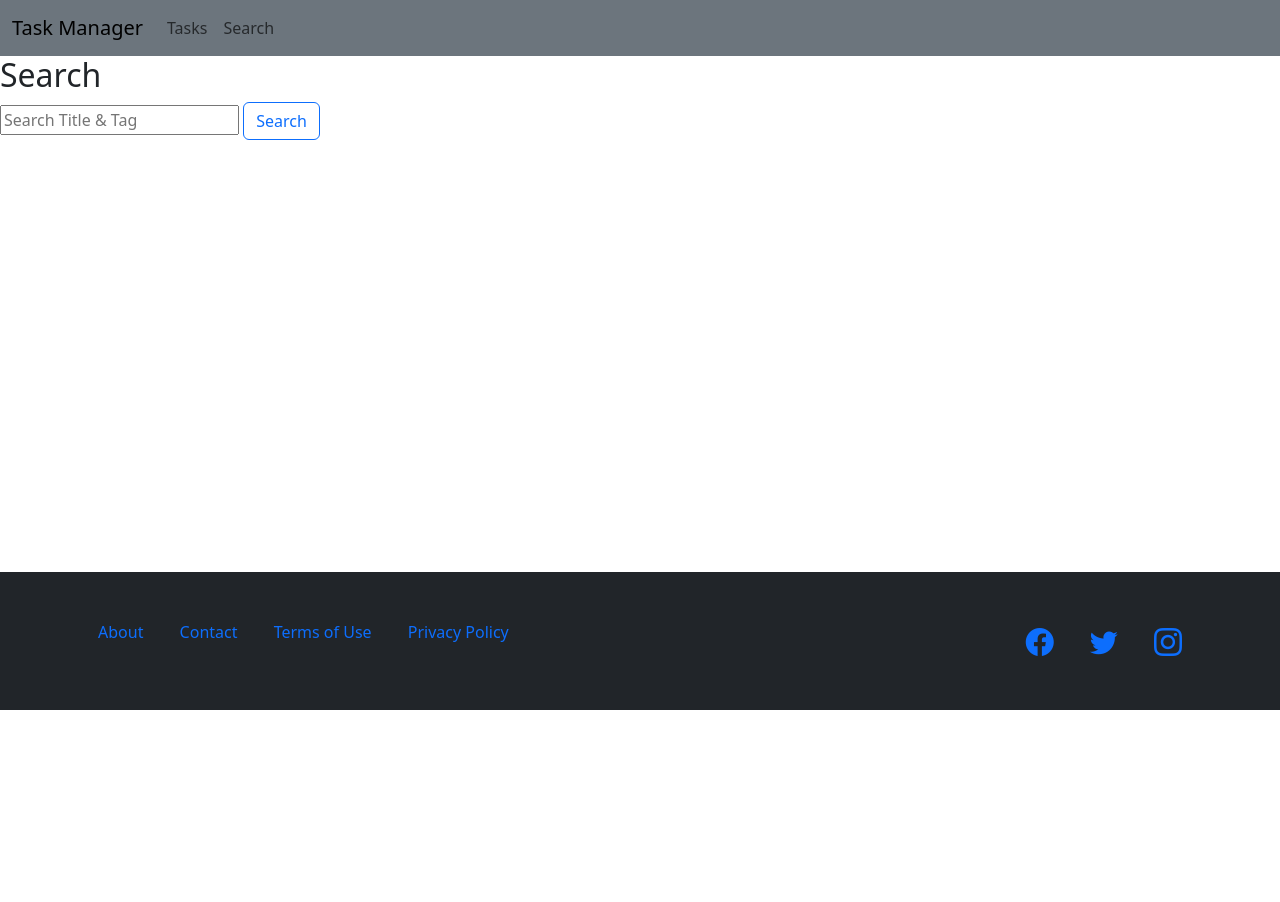
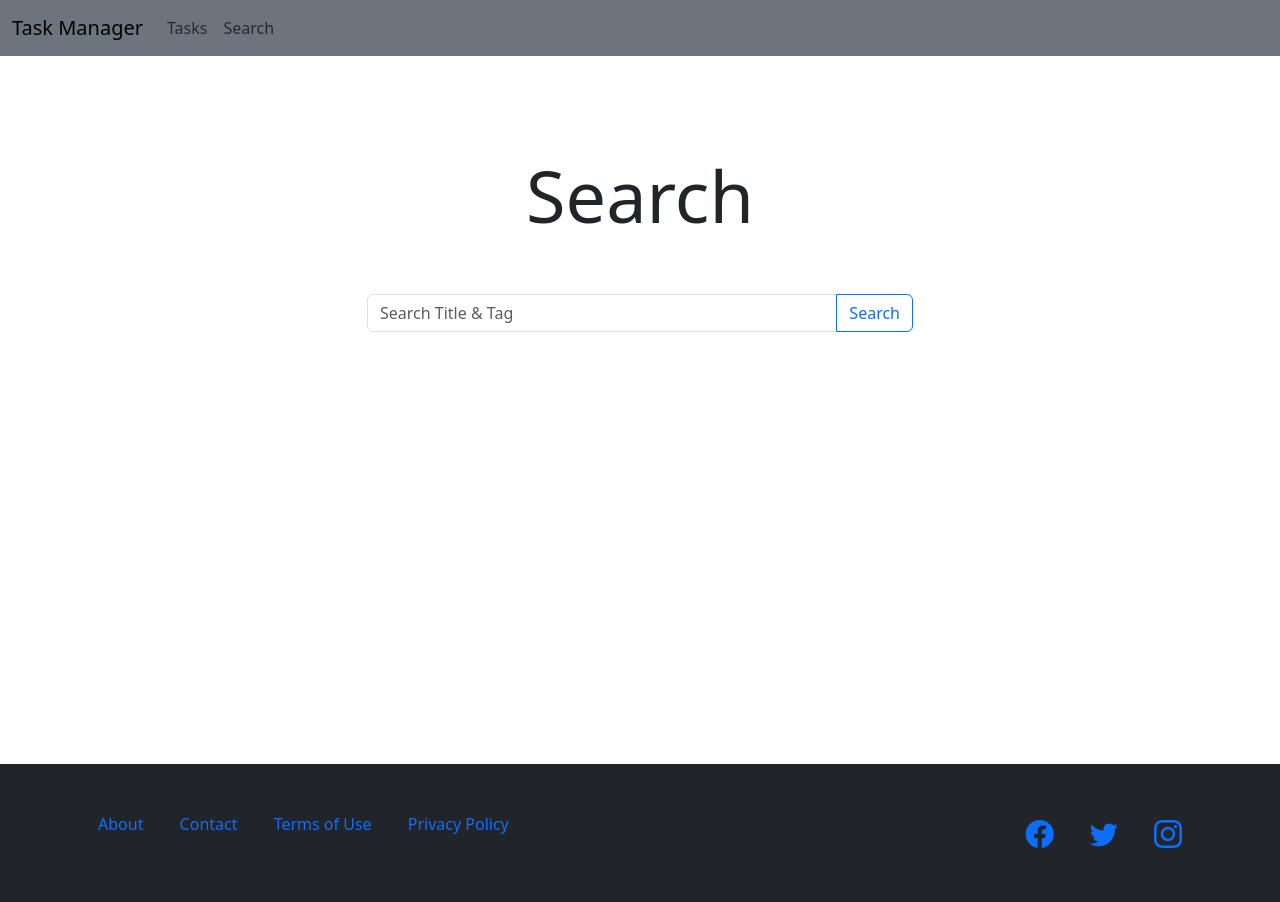
Before and after one commit to HosseinTahami/Task-Manager, a Django app: page /search/ in a window 1280 px wide. Before the commit the page ends 710 px from the top, so only its background shows below. Run offline with Django 4.2, Linux system fonts and the light colour scheme.

Commit message:
viewing all tags in

```diff
--- a/TaskManager/TaskApp/views.py
+++ b/TaskManager/TaskApp/views.py
@@ -21,12 +21,15 @@ def task_detail(request, task_id):
         remain = 'Ongoing'
     else:
         remain = 'Finished'
+    tags = detail.tags.all()
     return render(
         request,
         'task_detail.html',
-        {'detail' : detail ,
-        'remain' : remain}
+        {'detail' : detail,
+        'remain' : remain,
+        'tags' : tags}
         )
+
 
 def tasks(request):
     all_tasks = Task.objects.all()
--- a/TaskManager/template/search.html
+++ b/TaskManager/template/search.html
@@ -1,10 +1,31 @@
 {% extends 'base.html' %}
 
 {% block content %}
-<h2>Search</h2>
-<form method=POST action="{% url 'search_results' %}">
-    {% csrf_token %}
-    <input type="search" placeholder="Search Title & Tag" arial-label="Search" name="searched">
-    <button class="btn btn-outline-primary" type="submit">Search</button>
-</form>
+<br>
+<br>
+<br>
+<br>
+<div class="container text-center">
+    <h1 class="display-2">Search</h2>
+        <br>
+        <br>
+        <div class="row">
+            <div class="col-3">
+                <br>
+            </div>
+            <div class="col-6">
+                <form method=POST action="{% url 'search_results' %}">
+                    {% csrf_token %}
+                    <div class="input-group">
+                        <input type="search" class="form-control" placeholder="Search Title & Tag" arial-label="Search"
+                            name="searched">
+                        <button class="btn btn-outline-primary" type="submit">Search</button>
+                    </div>
+                </form>
+            </div>
+            <div class="col-3">
+                <br>
+            </div>
+        </div>
+</div>
 {% endblock %}
--- a/TaskManager/template/task_detail.html
+++ b/TaskManager/template/task_detail.html
@@ -6,5 +6,10 @@
     <p><strong>Description:</strong> {{ detail.description }}</p>
     <p><strong>Due Date:</strong> {{ detail.due_date }}</p>
     <p><strong>Remaining time:</strong> {{remain}}</p>
+    <p><strong>Tags:</strong>
+        {% for tag in tags %}
+        {{ tag.name }}
+        {% endfor %}
+    </p>
 </div>
 {%endblock%}
```
Also changed, not shown: TaskManager/template/search_results.html (+20 -15 lines).
